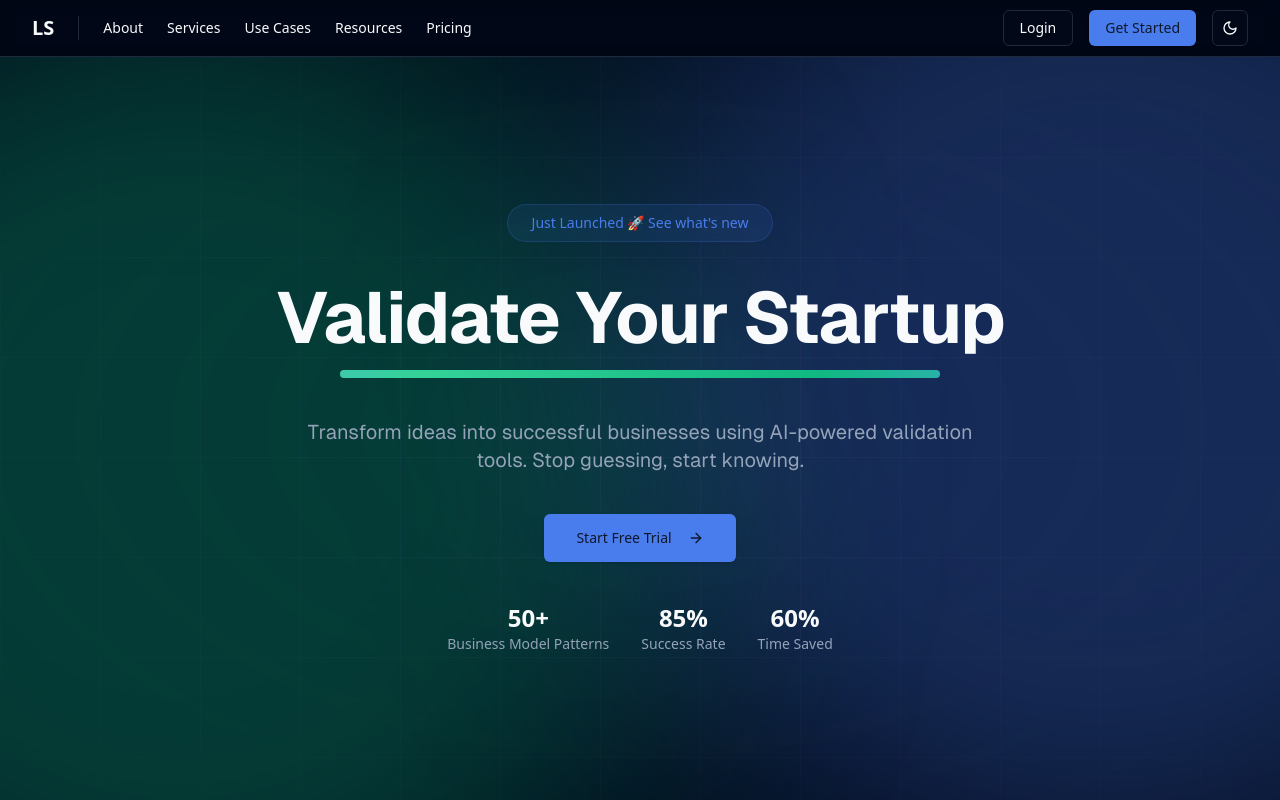
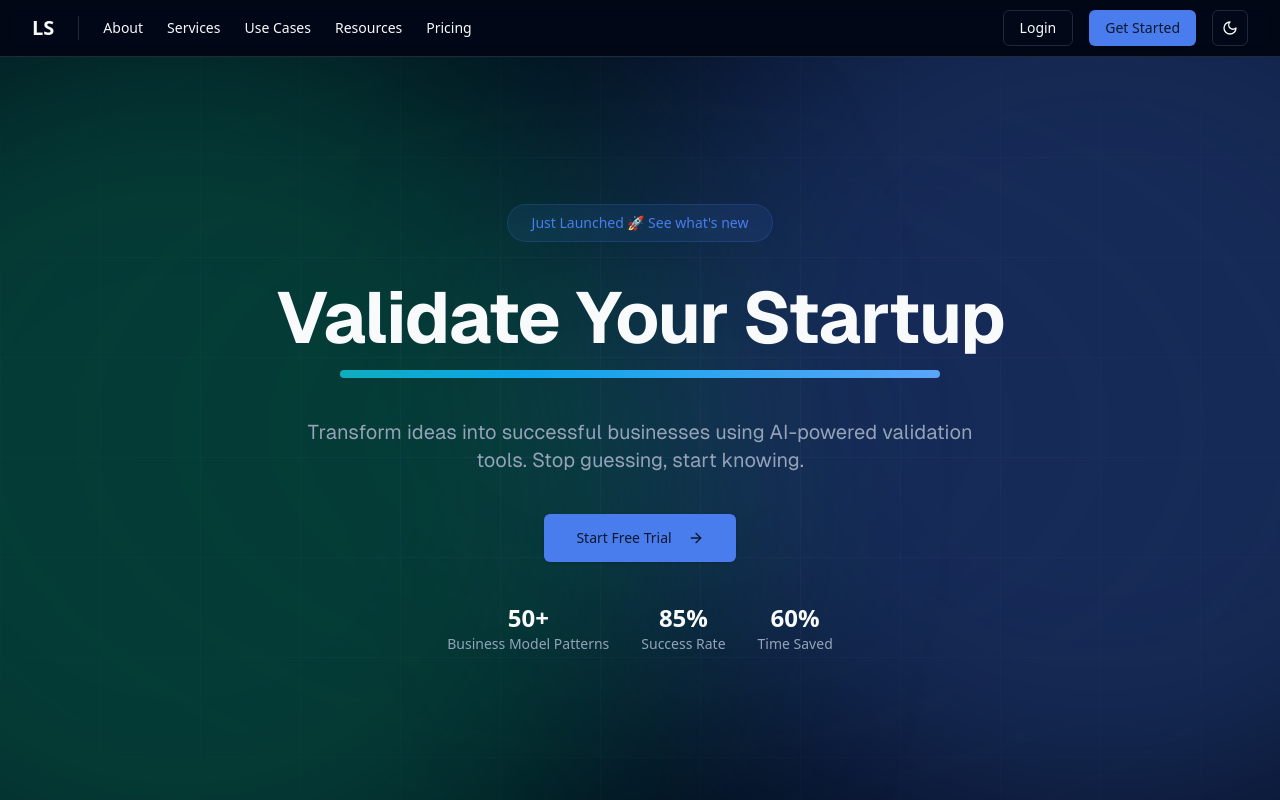
Before and after one commit to mamisoa/templating, a Next.js app: page / in a window 1280 px wide. Shown: the top 800 px of the page. Built offline with nearby package versions, Linux system fonts and the light colour scheme.

Commit message:
update gradient animation in globals.css; adjust background size and duration for smoother flow

```diff
--- a/src/app/globals.css
+++ b/src/app/globals.css
@@ -141,8 +141,9 @@
 		#60a5fa,
 		/* lighter blue */ #34d399,
 		/* fresh green */ #10b981,
-		/* emerald */ #60a5fa /* back to blue for seamless loop */
+		/* emerald */ #0ea5e9,
+		/* sky blue */ #60a5fa /* back to lighter blue */
 	);
-	background-size: 200% 100%;
-	animation: gradientFlow 8s linear infinite;
+	background-size: 300% 100%;
+	animation: gradientFlow 12s linear infinite;
 }
```
